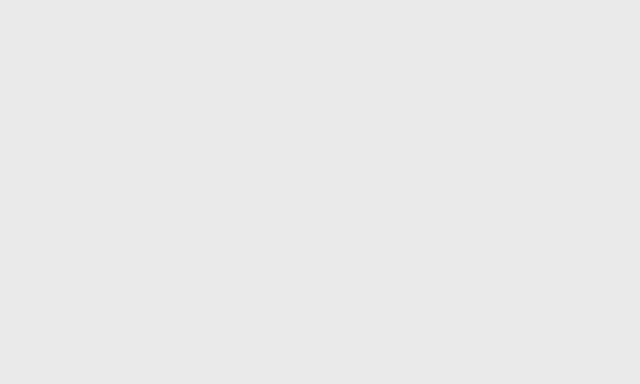
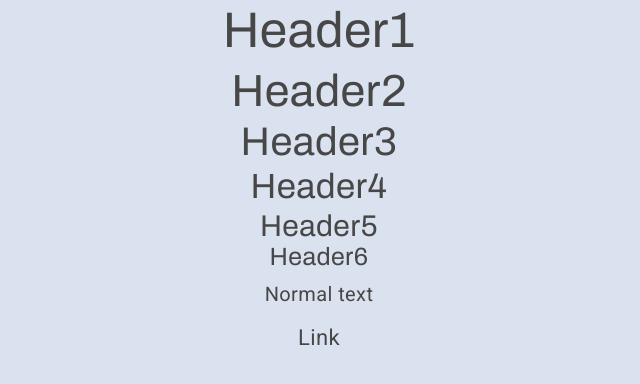
Before and after one commit to Schynol-dev/hosting-provider-template-demo, a React (Create React App) app: page / in a window 1280 px wide. Shown: the top 384 px of the page, without its empty margins (321-961 px from the left). Built offline with nearby package versions, Linux system fonts and the light colour scheme.

Commit message:
typography setup

```diff
--- a/src/App.js
+++ b/src/App.js
@@ -4,6 +4,14 @@ import './assets/css/main.css';
 function App() {
   return (
     <div className="App">
+      <h1>Header1</h1>
+      <h2>Header2</h2>
+      <h3>Header3</h3>
+      <h4>Header4</h4>
+      <h5>Header5</h5>
+      <h6>Header6</h6>
+      <p>Normal text</p>
+      <a>Link</a>
     </div>
   );
 }
--- a/src/assets/css/main.css
+++ b/src/assets/css/main.css
@@ -85,7 +85,7 @@ html {
 }
 
 body {
-  background: #eaeaea;
+  background: #DBE2EF;
   height: 100%;
   min-width: 320px;
   overflow-x: hidden;
@@ -156,43 +156,19 @@ body:after {
 
 /* Type */
 body, input, textarea, select {
-  font-family: "Raleway", "sans-serif";
+  font-family: "Roboto", "sans-serif";
   font-weight: 400;
-  font-size: 18pt;
-  line-height: 1.75em;
+  font-size: 1em;
+  line-height: 1.5em;
   color: #474747;
   letter-spacing: 0.025em;
   text-align: center;
 }
 
-@media screen and (max-width: 1680px) {
-  body, input, textarea, select {
-    font-size: 15pt;
-  }
-}
-
-@media screen and (max-width: 1280px) {
-  body, input, textarea, select {
-    font-size: 13pt;
-  }
-}
-
-@media screen and (max-width: 980px) {
-  body, input, textarea, select {
-    font-size: 13pt;
-  }
-}
-
-@media screen and (max-width: 736px) {
-  body, input, textarea, select {
-    font-size: 12pt;
-  }
-}
-
 h1, h2, h3, h4, h5, h6 {
-  font-weight: 700;
+  font-family: "Archivo", "sans-serif";
+  font-weight: 400;
   color: inherit;
-  letter-spacing: -0.0325em;
 }
 
 h1 a, h2 a, h3 a, h4 a, h5 a, h6 a {
@@ -201,37 +177,33 @@ h1 a, h2 a, h3 a, h4 a, h5 a, h6 a {
 }
 
 h1 {
-  font-size: 2em;
+  font-size: 3.125em;
   line-height: 1.25em;
-  letter-spacing: -0.05em;
 }
 
 h2 {
-  font-size: 1.8em;
+  font-size: 2.8125em;
   line-height: 1.25em;
-  letter-spacing: -0.05em;
 }
 
 h3 {
-  font-size: 1.5em;
+  font-size: 2.5em;
   line-height: 1.15em;
-  letter-spacing: -0.05em;
+}
+
+h4 {
+  font-size: 2.1875em;
+  line-height: 1.25em;
 }
 
 h5 {
-  font-size: 1.2em;
+  font-size: 1.875em;
   line-height: 1.15em;
-  letter-spacing: -0.05em;
-  font-weight: 400;
 }
 
-@media screen and (max-width: 736px) {
-  h1 {
-    font-size: 1.8em;
-  }
-  h2 {
-    font-size: 1.5em;
-  }
+h6 {
+  font-size: 1.5625em;
+  line-height: 1.15em;
 }
 
 strong, b {
@@ -246,9 +218,9 @@ em, i {
 a {
   -webkit-transition: color 0.2s ease-in-out;
   transition: color 0.2s ease-in-out;
-  color: #f9f7f7;
-  font-family: "Montserrat", "sans-serif";
-  text-transform: uppercase;
+  color: #474747;
+  font-family: "Roboto", "sans-serif";
+  font-size: 1.375em;
 }
 
 sub {
@@ -263,18 +235,8 @@ sup {
   font-size: 0.8em;
 }
 
-hr {
-  border: 0;
-  border-top: solid 1px #08d9d6;
-}
-
-blockquote {
-  border-left: solid 0.5em #08d9d6;
-  padding: 1em 0 1em 2em;
-  font-style: italic;
-}
-
 p, ul, ol, dl, table {
+  font-size: 1.25em;
   margin-top: 0.5em;
   margin-bottom: 1em;
 }
@@ -320,22 +282,4 @@ p, ul, ol, dl, table {
     width: 100%;
   }
 }
-
-.wrapper {
-  padding: 5em 0 3em 0;
-}
-
-.wrapper.style1 {
-  background-color: #fff;
-}
-
-.wrapper.style2 {
-  background-color: #252a34;
-  color: #f9f7f7;
-}
-
-.wrapper.style3 {
-  background-color: #1E222A;
-  color: #f9f7f7;
-}
 /*# sourceMappingURL=main.css.map */
--- a/src/scss/base/_typography.scss
+++ b/src/scss/base/_typography.scss
@@ -3,34 +3,34 @@
 	body, input, textarea, select {
 		font-family: _font(family);
 		font-weight: _font(weight);
-		font-size: 18pt;
-		line-height: 1.75em;
+		font-size: 1em;
+		line-height: 1.5em;
 		color: _palette(fg);
 		letter-spacing: 0.025em;
 		text-align: center;
 
-		@include breakpoint('<=xlarge') {
-			font-size: 15pt;
-		}
+		// @include breakpoint('<=xlarge') {
+		// 	font-size: 15pt;
+		// }
 
-		@include breakpoint('<=large') {
-			font-size: 13pt;
-		}
+		// @include breakpoint('<=large') {
+		// 	font-size: 13pt;
+		// }
 
-		@include breakpoint('<=medium') {
-			font-size: 13pt;
-		}
+		// @include breakpoint('<=medium') {
+		// 	font-size: 13pt;
+		// }
 
-		@include breakpoint('<=small') {
-			font-size: 12pt;
-			// line-height: 1.5em;
-		}
+		// @include breakpoint('<=small') {
+		// 	font-size: 12pt;
+		// }
 	}
 
 	h1, h2, h3, h4, h5, h6 {
-		font-weight: _font(weight-bold);
+		font-family: _font(family-header);
+		font-weight: _font(weight);
 		color: inherit;
-		letter-spacing: -0.0325em;
+		// letter-spacing: -0.0325em;
 
 		a {
 			color: inherit;
@@ -39,38 +39,34 @@
 	}
 
 	h1 {
-		font-size: 2em;
+		font-size: 3.125em;
 		line-height: 1.25em;
-		letter-spacing: -0.05em;
+		// letter-spacing: -0.05em;
 	}
 
 	h2 {
-		font-size: 1.8em;
+		font-size: 2.8125em;
 		line-height: 1.25em;
-		letter-spacing: -0.05em;
 	}
 
 	h3 {
-		font-size: 1.5em;
+		font-size: 2.5em;
 		line-height: 1.15em;
-		letter-spacing: -0.05em;
+	}
+
+	h4 {
+		font-size: 2.1875em;
+		line-height: 1.25em;
 	}
 
 	h5 {
-		font-size: 1.2em;
+		font-size: 1.875em;
 		line-height: 1.15em;
-		letter-spacing: -0.05em;
-		font-weight: _font(weight);
 	}
 
-	@include breakpoint('<=small') {
-		h1 {
-			font-size: 1.8em;
-		}
-
-		h2 {
-			font-size: 1.5em;
-		}
+	h6 {
+		font-size: 1.5625em;
+		line-height: 1.15em;
 	}
 
 	strong, b {
@@ -84,9 +80,9 @@
 
 	a {
 		@include vendor('transition', 'color #{_duration(transition)} ease-in-out');
-		color: _palette(fg-alt);
-		font-family: _font(family-nav);
-		text-transform: uppercase;
+		color: _palette(fg);
+		font-family: _font(family);
+		font-size: 1.375em;
 	}
 
 	sub {
@@ -101,18 +97,8 @@
 		font-size: 0.8em;
 	}
 
-	hr {
-		border: 0;
-		border-top: solid 1px _palette(border);
-	}
-
-	blockquote {
-		border-left: solid 0.5em _palette(border);
-		padding: 1em 0 1em 2em;
-		font-style: italic;
-	}
-
 	p, ul, ol, dl, table {
+		font-size: 1.25em;
 		margin-top: 0.5em;
 		margin-bottom: 1em;
 	}
```
Also changed, not shown: src/scss/layout/_wrapper.scss (+14 -14 lines), 1 other file (tests, documents, lock files or other folders).
